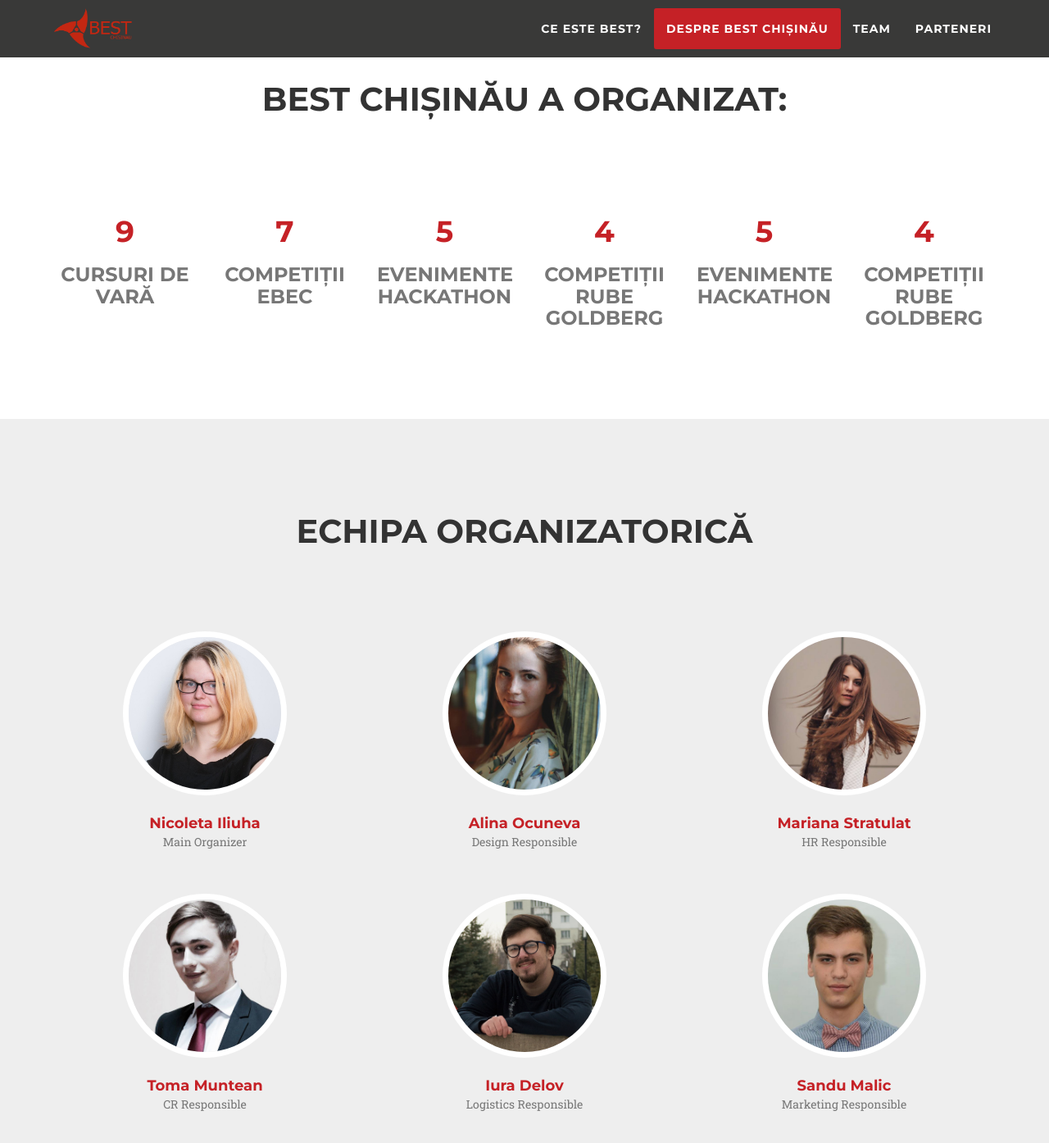
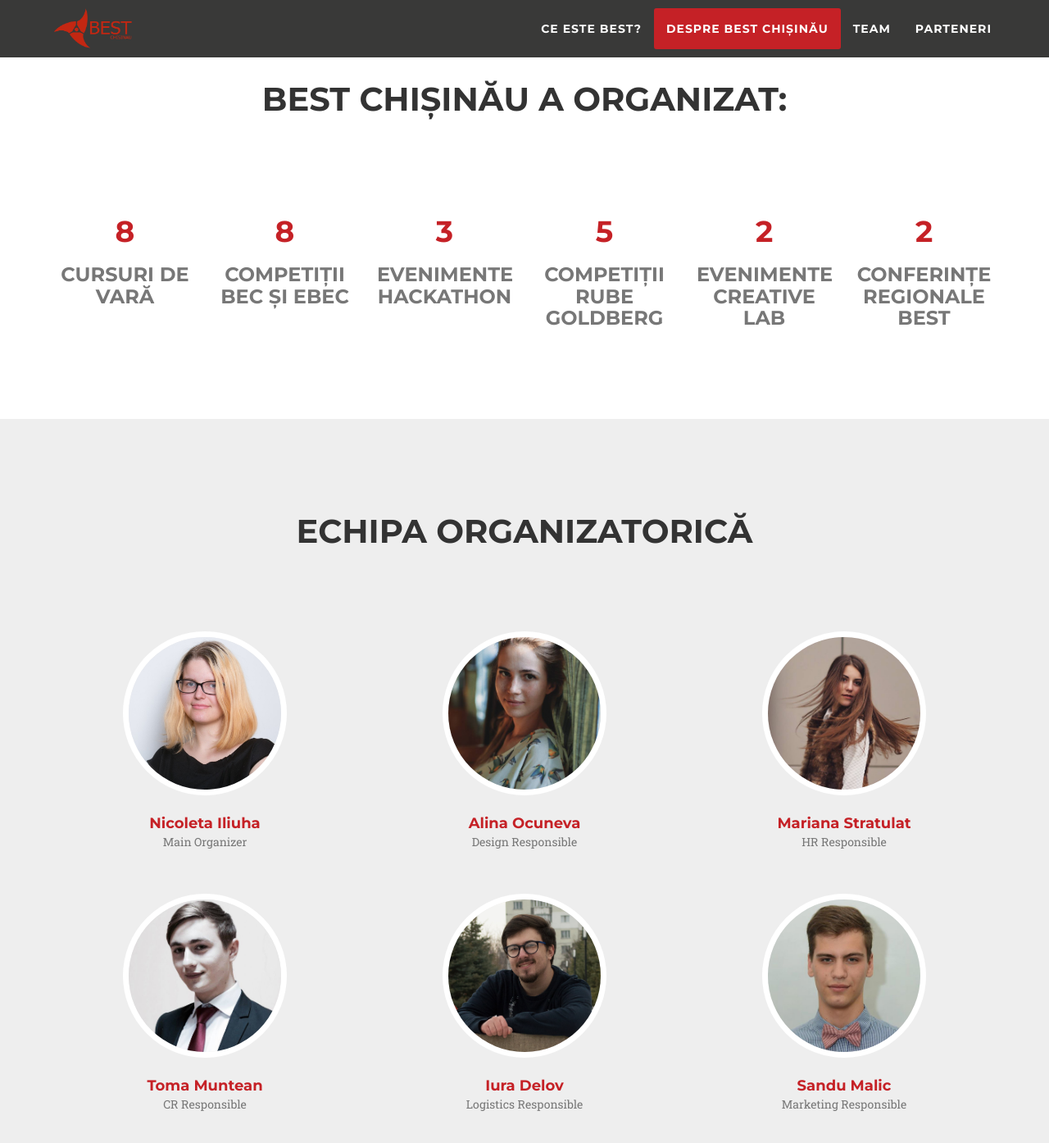
Before and after one commit to BEST-Chisinau/best-chisinau.github.io, a Jekyll site: the page built from _pages/apply.md, in a window 1280 px wide and 1400 px high, scrolled down 1481 px. Shown: the top 1394 px of the window at 82% size. Built offline with Jekyll 4.4.1, drawn with Linux system fonts in a browser that asks for light colours; nearby versions of some CDN libraries; some web fonts are replaced; some of the changed text lies outside the part shown.

Commit message:
added links and event numbers

```diff
--- a/_layouts/apply.html
+++ b/_layouts/apply.html
@@ -13,7 +13,7 @@
 
     <meta property="og:title" content="Recrutări BEST Chișinău">
     <meta property="og:image" content="http://i.imgur.com/EV2EbFl.png">
-    <meta property="og:description" content="BEST este o organizație studențească de voluntariat din care fac parte studenți din peste n țări.">
+    <meta property="og:description" content="BEST este o organizație studențească de voluntariat din care fac parte studenți din peste 30 țări.">
     <meta property="og:url" content="http://best-chisinau.org/apply/">
 
     <!-- Bootstrap Core CSS -->
@@ -206,28 +206,28 @@
             </div>
             <div class="row text-center">
                 <div class="col-md-2">
-                    <h1 class="text-primary">9</h1>
+                    <h1 class="text-primary">8</h1>
                     <h3 class="text-muted">cursuri de vară</h3>
                 </div>
                 <div class="col-md-2">
-                    <h1 class="text-primary">7</h1>
-                    <h3 class="text-muted">competiții EBEC</h3>
+                    <h1 class="text-primary">8</h1>
+                    <h3 class="text-muted">competiții BEC și EBEC</h3>
+                </div>
+                <div class="col-md-2">
+                    <h1 class="text-primary">3</h1>
+                    <h3 class="text-muted">evenimente hackathon</h3>
                 </div>
                 <div class="col-md-2">
                     <h1 class="text-primary">5</h1>
-                    <h3 class="text-muted">evenimente hackathon</h3>
-                </div>
-                <div class="col-md-2">
-                    <h1 class="text-primary">4</h1>
                     <h3 class="text-muted">competiții Rube Goldberg</h3>
                 </div>
                 <div class="col-md-2">
-                    <h1 class="text-primary">5</h1>
-                    <h3 class="text-muted">evenimente hackathon</h3>
+                    <h1 class="text-primary">2</h1>
+                    <h3 class="text-muted">evenimente Creative Lab</h3>
                 </div>
                 <div class="col-md-2">
-                    <h1 class="text-primary">4</h1>
-                    <h3 class="text-muted">competiții Rube Goldberg</h3>
+                    <h1 class="text-primary">2</h1>
+                    <h3 class="text-muted">conferințe regionale BEST</h3>
                 </div>
             </div>
         </div>
@@ -251,15 +251,15 @@
                 </div>
                 <div class="col-sm-4">
                     <div class="team-member">
-                        <a href="https://www.facebook.com/"><img src="{{ site.url }}/assets/images/recrutari/team/alina.jpg" class="img-responsive img-circle img-team" alt=""></a>
-                        <a href="https://www.facebook.com/"><h4>Alina Ocuneva</h4></a>
+                        <a href="https://www.facebook.com/alinichalinich"><img src="{{ site.url }}/assets/images/recrutari/team/alina.jpg" class="img-responsive img-circle img-team" alt=""></a>
+                        <a href="https://www.facebook.com/alinichalinich"><h4>Alina Ocuneva</h4></a>
                         <p class="text-muted">Design Responsible</p>
                     </div>
                 </div>
                 <div class="col-sm-4">
                     <div class="team-member">
-                        <a href="https://www.facebook.com/"><img src="{{ site.url }}/assets/images/recrutari/team/mariana.jpg" class="img-responsive img-circle img-team" alt=""></a>
-                        <a href="https://www.facebook.com/"><h4>Mariana Stratulat</h4></a>
+                        <a href="https://www.facebook.com/stratulat.mary"><img src="{{ site.url }}/assets/images/recrutari/team/mariana.jpg" class="img-responsive img-circle img-team" alt=""></a>
+                        <a href="https://www.facebook.com/stratulat.mary"><h4>Mariana Stratulat</h4></a>
                         <p class="text-muted">HR Responsible</p>
                     </div>
                 </div>
@@ -267,22 +267,22 @@
             <div class="row">
                 <div class="col-sm-4">
                     <div class="team-member">
-                        <a href="https://www.facebook.com/"><img src="{{ site.url }}/assets/images/recrutari/team/toma.jpg" class="img-responsive img-circle img-team" alt=""></a>
-                        <a href="https://www.facebook.com/"><h4>Toma Muntean</h4></a>
+                        <a href="https://www.facebook.com/Muntean.Toma1"><img src="{{ site.url }}/assets/images/recrutari/team/toma.jpg" class="img-responsive img-circle img-team" alt=""></a>
+                        <a href="https://www.facebook.com/Muntean.Toma1"><h4>Toma Muntean</h4></a>
                         <p class="text-muted">CR Responsible</p>
                     </div>
                 </div>
                 <div class="col-sm-4">
                     <div class="team-member">
-                        <a href="https://www.facebook.com/"><img src="{{ site.url }}/assets/images/recrutari/team/iura.jpg" class="img-responsive img-circle img-team" alt=""></a>
-                        <a href="https://www.facebook.com/"><h4>Iura Delov</h4></a>
+                        <a href="https://www.facebook.com/iura.delov"><img src="{{ site.url }}/assets/images/recrutari/team/iura.jpg" class="img-responsive img-circle img-team" alt=""></a>
+                        <a href="https://www.facebook.com/iura.delov"><h4>Iura Delov</h4></a>
                         <p class="text-muted">Logistics Responsible</p>
                     </div>
                 </div>
                 <div class="col-sm-4">
                     <div class="team-member">
-                        <a href="https://www.facebook.com/"><img src="{{ site.url }}/assets/images/recrutari/team/sandu.jpg" class="img-responsive img-circle img-team" alt=""></a>
-                        <a href="https://www.facebook.com/"><h4>Sandu Malic</h4></a>
+                        <a href="https://www.facebook.com/malicsandu"><img src="{{ site.url }}/assets/images/recrutari/team/sandu.jpg" class="img-responsive img-circle img-team" alt=""></a>
+                        <a href="https://www.facebook.com/malicsandu"><h4>Sandu Malic</h4></a>
                         <p class="text-muted">Marketing Responsible</p>
                     </div>
                 </div>
@@ -295,38 +295,38 @@
         <div class="container">
             <div class="row">
                 <div class="col-lg-12 text-center">
-                    <h2 class="section-heading">Parteneri</h2>
+                    <h2 class="section-heading">Parteneri anuali</h2>
                 </div>
             </div>
             <div class="row">
                 <div class="col-md-4 col-sm-6">
-                    <a href="#">
-                        <img src="{{ site.url }}/assets/images/recrutari/logos/ilvipac.png" class="img-responsive img-centered img-logo" alt="" style="height: 60px">>
+                    <a href="http://www.ilvi-pac.com/">
+                        <img src="{{ site.url }}/assets/images/recrutari/logos/ilvipac.png" class="img-responsive img-centered img-logo" alt="" style="height: 60px">
                     </a>
                 </div>
                 <div class="col-md-4 col-sm-6">
-                    <a href="#">
-                        <img src="{{ site.url }}/assets/images/recrutari/logos/kaufland.png" class="img-responsive img-centered img-logo" alt="" style="height: 60px">>
+                    <a href="https://www.kaufland.ro">
+                        <img src="{{ site.url }}/assets/images/recrutari/logos/kaufland.png" class="img-responsive img-centered img-logo" alt="" style="height: 60px">
                     </a>
                 </div>
                 <div class="col-md-4 col-sm-6">
-                    <a href="#">
-                        <img src="{{ site.url }}/assets/images/recrutari/logos/mitigi.png" class="img-responsive img-centered img-logo" alt="" style="height: 60px">>
+                    <a href="http://minitipograph.md">
+                        <img src="{{ site.url }}/assets/images/recrutari/logos/mitigi.png" class="img-responsive img-centered img-logo" alt="" style="height: 60px">
                     </a>
                 </div>
                 <div class="col-md-4 col-sm-6">
-                    <a href="#">
-                        <img src="{{ site.url }}/assets/images/recrutari/logos/starnet.png" class="img-responsive img-centered img-logo" alt="" style="height: 60px">>
+                    <a href="https://www.starnet.md/">
+                        <img src="{{ site.url }}/assets/images/recrutari/logos/starnet.png" class="img-responsive img-centered img-logo" alt="" style="height: 60px">
                     </a>
                 </div>
                 <div class="col-md-4 col-sm-6">
-                    <a href="#">
-                        <img src="{{ site.url }}/assets/images/recrutari/logos/vertigo.png" class="img-responsive img-centered img-logo" alt="" style="height: 60px">>
+                    <a href="https://www.facebook.com/vertigointeractive/">
+                        <img src="{{ site.url }}/assets/images/recrutari/logos/vertigo.png" class="img-responsive img-centered img-logo" alt="" style="height: 60px">
                     </a>
                 </div>
                 <div class="col-md-4 col-sm-6">
-                    <a href="#">
-                        <img src="{{ site.url }}/assets/images/recrutari/logos/utm.png" class="img-responsive img-centered img-logo" alt="" style="height: 60px">>
+                    <a href="http://utm.md/">
+                        <img src="{{ site.url }}/assets/images/recrutari/logos/utm.png" class="img-responsive img-centered img-logo" alt="" style="height: 60px">
                     </a>
                 </div>
             </div>
@@ -339,27 +339,27 @@
             </div>
             <div class="row">
                 <div class="col-md-3 col-sm-6">
-                    <a href="#">
-                        <img src="{{ site.url }}/assets/images/recrutari/logos/media/zugo.png" class="img-responsive img-centered img-logo" alt="" style="height: 60px">>
+                    <a href="http://zugo.md/">
+                        <img src="{{ site.url }}/assets/images/recrutari/logos/media/zugo.png" class="img-responsive img-centered img-logo" alt="" style="height: 60px">
                     </a>
                 </div>
                 <div class="col-md-3 col-sm-6">
-                    <a href="#">
-                        <img src="{{ site.url }}/assets/images/recrutari/logos/media/locals.png" class="img-responsive img-centered img-logo" alt="" style="height: 60px">>
+                    <a href="http://locals.md/">
+                        <img src="{{ site.url }}/assets/images/recrutari/logos/media/locals.png" class="img-responsive img-centered img-logo" alt="" style="height: 60px">
                     </a>
                 </div>
                 <div class="col-md-3 col-sm-6">
-                    <a href="#">
-                        <img src="{{ site.url }}/assets/images/recrutari/logos/media/rmt.jpg" class="img-responsive img-centered img-logo" alt="" style="height: 60px">>
+                    <a href="http://www.trm.md/ro/rmt/">
+                        <img src="{{ site.url }}/assets/images/recrutari/logos/media/rmt.jpg" class="img-responsive img-centered img-logo" alt="" style="height: 60px">
                     </a>
                 </div>
                 <div class="col-md-3 col-sm-6">
-                    <a href="#">
-                        <img src="{{ site.url }}/assets/images/recrutari/logos/media/zoomit.png" class="img-responsive img-centered img-logo" alt="" style="height: 60px">>
+                    <a href="http://zoomit.md/">
+                        <img src="{{ site.url }}/assets/images/recrutari/logos/media/zoomit.png" class="img-responsive img-centered img-logo" alt="" style="height: 60px">
                     </a>
                 </div>
                 <div class="col-md-12 col-sm-6">
-                    <a href="#">
+                    <a href="http://diez.md/">
                         <img src="{{ site.url }}/assets/images/recrutari/logos/media/diez.jpg" class="img-responsive img-centered img-logo" alt="" style="height: 60px">
                     </a>
                 </div>
```
